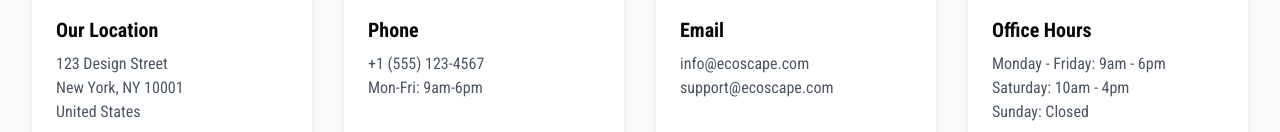
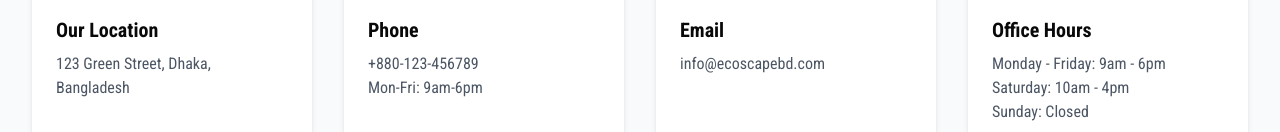
Before and after one commit to heypixelpaws/ecoscape-frontend, a Next.js app: page /contact in a window 1280 px wide. Shown: the part 668-800 px from the top of the page. Built offline with nearby package versions, Linux system fonts and the light colour scheme.

Commit message:
feat: integrate contact details into various components for consistent information display across the application

```diff
--- a/src/app/_components/CTA.tsx
+++ b/src/app/_components/CTA.tsx
@@ -1,10 +1,12 @@
 "use client";
 
-import { useRef } from "react";
-import { Calendar, PhoneCall } from "lucide-react";
 import { Badge } from "@/components/ui/badge";
 import { Button } from "@/components/ui/button";
+import contactDetails from "@/data/contactDetails";
 import { motion, useScroll, useTransform } from "framer-motion";
+import { Calendar, PhoneCall } from "lucide-react";
+import Link from "next/link";
+import { useRef } from "react";
 
 export const CTASection = () => {
   const ref = useRef(null);
@@ -64,12 +66,14 @@
               Schedule Consultation{" "}
               <Calendar className="h-3 w-3 sm:h-4 sm:w-4" />
             </Button>
+            <Link href={`tel:${contactDetails.phone}`}>
               <Button
                 className="gap-2 bg-[#4CAF50] text-sm text-white hover:bg-[#45a049] sm:text-base"
                 size="lg"
               >
                 Contact Us Now <PhoneCall className="h-3 w-3 sm:h-4 sm:w-4" />
               </Button>
+            </Link>
           </div>
         </div>
       </div>
--- a/src/app/_components/Hero.tsx
+++ b/src/app/_components/Hero.tsx
@@ -1,10 +1,11 @@
 "use client";
 
-import { useEffect, useMemo, useState, memo } from "react";
+import { Button } from "@/components/ui/button";
 import { motion, useScroll, useTransform } from "framer-motion";
 import { MoveRight, PhoneCall } from "lucide-react";
-import { Button } from "@/components/ui/button";
 import dynamic from "next/dynamic";
+import Link from "next/link";
+import { memo, useEffect, useMemo, useState } from "react";
 
 const containerVariants = {
   hidden: { opacity: 0 },
@@ -71,18 +72,24 @@
     className="flex w-full flex-col gap-2 px-4 sm:w-auto sm:flex-row sm:gap-3 sm:px-0"
     variants={itemVariants}
   >
+    <Link href="/contact" passHref>
       <Button
         size="lg"
-      className="gap-2 bg-white text-sm text-primary hover:bg-gray-100 sm:gap-4 sm:text-base"
+        className="group gap-2 bg-white text-sm text-primary hover:bg-gray-100 sm:gap-4 sm:text-base"
       >
-      Schedule Consultation <PhoneCall className="h-3 w-3 sm:h-4 sm:w-4" />
+        Schedule Consultation{" "}
+        <PhoneCall className="h-3 w-3 transition-transform group-hover:translate-x-1 sm:h-4 sm:w-4" />
       </Button>
+    </Link>
+    <Link href="/portfolio" passHref>
       <Button
         size="lg"
-      className="gap-2 bg-primary text-sm text-white hover:bg-[#45a049] sm:gap-4 sm:text-base"
+        className="group gap-2 bg-primary text-sm text-white hover:bg-[#45a049] sm:gap-4 sm:text-base"
       >
-      View Our Projects <MoveRight className="h-3 w-3 sm:h-4 sm:w-4" />
+        View Our Projects{" "}
+        <MoveRight className="h-3 w-3 transition-transform group-hover:translate-x-1 sm:h-4 sm:w-4" />
       </Button>
+    </Link>
   </motion.div>
 ));
 ActionButtons.displayName = "ActionButtons";
@@ -119,14 +126,16 @@
       >
         <div className="flex flex-col items-center justify-center gap-4 sm:gap-8">
           <motion.div variants={itemVariants}>
+            <Link href="/about" passHref>
               <Button
                 variant="secondary"
                 size="sm"
-              className="gap-2 bg-white/50 text-xs text-foreground sm:text-sm"
+                className="group gap-2 bg-white/50 text-xs text-foreground sm:text-sm"
               >
-              Our Journey Since 2018{" "}
-              <MoveRight className="h-3 w-3 sm:h-4 sm:w-4" />
+                Our Journey Since 2017{" "}
+                <MoveRight className="h-3 w-3 transition-transform group-hover:translate-x-1 sm:h-4 sm:w-4" />
               </Button>
+            </Link>
           </motion.div>
           <motion.div
             className="flex flex-col gap-3 sm:gap-4"
--- a/src/app/contact/_components/ContactInfoSection.tsx
+++ b/src/app/contact/_components/ContactInfoSection.tsx
@@ -1,7 +1,8 @@
 "use client";
 
+import contactDetails from "@/data/contactDetails";
 import { motion } from "framer-motion";
-import { MapPin, Phone, Mail, Clock } from "lucide-react";
+import { Clock, Mail, MapPin, Phone } from "lucide-react";
 
 export function ContactInfoSection() {
   return (
@@ -32,13 +33,7 @@
           >
             <MapPin className="mb-4 h-12 w-12 text-primary" />
             <h3 className="mb-2 text-xl font-bold">Our Location</h3>
-            <p className="text-gray-600">
-              123 Design Street
-              <br />
-              New York, NY 10001
-              <br />
-              United States
-            </p>
+            <p className="text-gray-600">{contactDetails.address}</p>
           </motion.div>
 
           <motion.div
@@ -51,7 +46,7 @@
             <Phone className="mb-4 h-12 w-12 text-primary" />
             <h3 className="mb-2 text-xl font-bold">Phone</h3>
             <p className="text-gray-600">
-              +1 (555) 123-4567
+              {contactDetails.phone}
               <br />
               Mon-Fri: 9am-6pm
             </p>
@@ -66,11 +61,7 @@
           >
             <Mail className="mb-4 h-12 w-12 text-primary" />
             <h3 className="mb-2 text-xl font-bold">Email</h3>
-            <p className="text-gray-600">
-              info@ecoscape.com
-              <br />
-              support@ecoscape.com
-            </p>
+            <p className="text-gray-600">{contactDetails.email}</p>
           </motion.div>
 
           <motion.div
--- a/src/app/services/_components/CTASection.tsx
+++ b/src/app/services/_components/CTASection.tsx
@@ -1,8 +1,9 @@
 "use client";
 
 import { Button } from "@/components/ui/button";
+import contactDetails from "@/data/contactDetails";
 import { motion } from "framer-motion";
-import { Phone, Mail } from "lucide-react";
+import { Mail, Phone } from "lucide-react";
 
 export function CTASection() {
   return (
@@ -33,11 +34,11 @@
           <div className="flex flex-col items-center justify-center gap-4 sm:flex-row">
             <div className="flex items-center gap-2">
               <Phone className="h-5 w-5" />
-              <span>+1 (555) 123-4567</span>
+              <span>{contactDetails.phone}</span>
             </div>
             <div className="flex items-center gap-2">
               <Mail className="h-5 w-5" />
-              <span>info@ecoscape.com</span>
+              <span>{contactDetails.email}</span>
             </div>
           </div>
         </motion.div>
--- a/src/components/shared/Footer.tsx
+++ b/src/components/shared/Footer.tsx
@@ -1,10 +1,6 @@
 import { Separator } from "@/components/ui/separator";
-import {
-  InstagramIcon,
-  FacebookIcon,
-  LinkedinIcon,
-  TwitterIcon,
-} from "lucide-react";
+import contactDetails from "@/data/contactDetails";
+import { FacebookIcon, InstagramIcon, LinkedinIcon } from "lucide-react";
 import Image from "next/image";
 import Link from "next/link";
 
@@ -76,16 +72,28 @@
           </span>
 
           <div className="flex items-center gap-5 text-muted-foreground">
-            <Link href="#" target="_blank" aria-label="Twitter">
+            {/* <Link href={contactDetails.twitter} target="_blank" aria-label="Twitter">
               <TwitterIcon className="h-5 w-5 hover:text-[#4CAF50]" />
-            </Link>
-            <Link href="#" target="_blank" aria-label="Facebook">
+            </Link> */}
+            <Link
+              href={contactDetails.facebook}
+              target="_blank"
+              aria-label="Facebook"
+            >
               <FacebookIcon className="h-5 w-5 hover:text-[#4CAF50]" />
             </Link>
-            <Link href="#" target="_blank" aria-label="Instagram">
+            <Link
+              href={contactDetails.instagram}
+              target="_blank"
+              aria-label="Instagram"
+            >
               <InstagramIcon className="h-5 w-5 hover:text-[#4CAF50]" />
             </Link>
-            <Link href="#" target="_blank" aria-label="LinkedIn">
+            <Link
+              href={contactDetails.linkedin}
+              target="_blank"
+              aria-label="LinkedIn"
+            >
               <LinkedinIcon className="h-5 w-5 hover:text-[#4CAF50]" />
             </Link>
           </div>
--- /dev/null
+++ b/src/data/contactDetails.js
@@ -0,0 +1,10 @@
+const contactDetails = {
+  email: "info@ecoscapebd.com",
+  phone: "+880-123-456789",
+  address: "123 Green Street, Dhaka, Bangladesh",
+  facebook: "https://www.facebook.com/ecoscapebd",
+  instagram: "https://www.instagram.com/ecoscapebd",
+  linkedin: "https://www.linkedin.com/company/ecoscapebd",
+};
+
+export default contactDetails;
```
Lines whose indentation alone changed are shown as unchanged.
